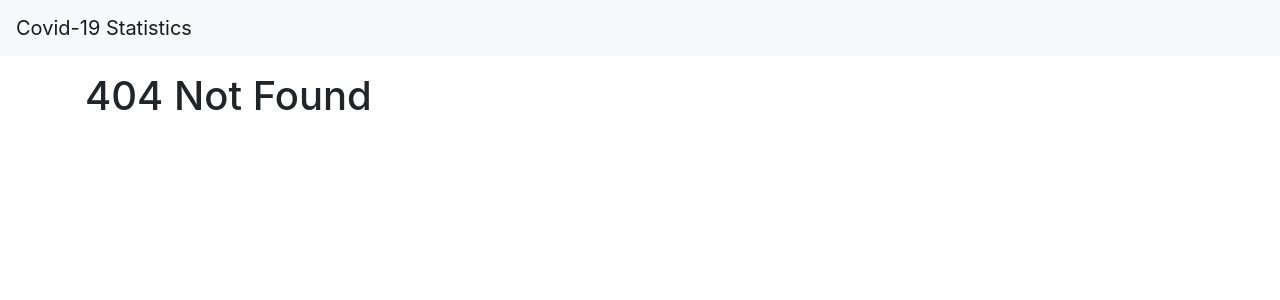
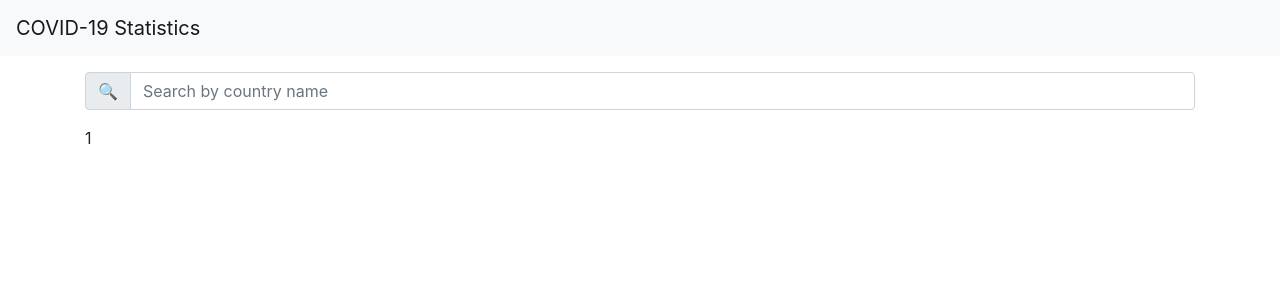
Before and after one commit to GeraldAburto/covid19stats, a React (Create React App) app: page /country/1 in a window 1280 px wide. Before the commit this address had no page. Shown: the top 300 px of the page. Built offline with nearby package versions, Linux system fonts and the light colour scheme.

Commit message:
Show result details on Home Page

```diff
--- a/package.json
+++ b/package.json
@@ -7,6 +7,7 @@
     "@testing-library/react": "^9.5.0",
     "@testing-library/user-event": "^7.2.1",
     "bootstrap": "^4.5.0",
+    "moment": "^2.27.0",
     "node-sass": "^4.14.1",
     "prop-types": "^15.7.2",
     "react": "^16.13.1",
--- a/src/Routes.jsx
+++ b/src/Routes.jsx
@@ -3,12 +3,14 @@ import { BrowserRouter as Router, Switch, Route } from 'react-router-dom';
 import HomePage from './pages/HomePage/HomePage';
 import AboutPage from './pages/AboutPage/AboutPage';
 import NotFoundPage from './pages/NotFoundPage/NotFoundPage';
+import CountryPage from './pages/CountryPage/CountryPage';
 
 const Routes = () => (
   <Router>
     <Switch>
       <Route exact path="/" component={HomePage} />
       <Route path="/about" component={AboutPage} />
+      <Route path="/country/:country" component={CountryPage} />
       <Route path="*" component={NotFoundPage} />
     </Switch>
   </Router>
--- a/src/pages/HomePage/components/SearchBar/SearchBar.jsx
+++ b/src/components/SearchBar/SearchBar.jsx
@@ -1,11 +1,11 @@
 import React from 'react';
 import { InputGroup, FormControl } from 'react-bootstrap';
-import SearchContext from '../../../../contexts/SearchContext';
+import SearchContext from '../../contexts/SearchContext';
 
 const SearchBar = () => (
   <SearchContext.Consumer>
     {
-      ({ setSearch }) => (
+      ({ search, setSearch }) => (
         <InputGroup className="mb-3">
           <InputGroup.Prepend>
             <InputGroup.Text id="basic-addon1"><span role="img" aria-label="Magnifying Glass">🔍</span></InputGroup.Text>
@@ -15,6 +15,7 @@ const SearchBar = () => (
             aria-label="Search"
             aria-describedby="basic-addon1"
             onChange={({ target: { value } }) => setSearch(value)}
+            value={search}
           />
         </InputGroup>
       )
--- a/src/layouts/MainLayout/MainLayout.jsx
+++ b/src/layouts/MainLayout/MainLayout.jsx
@@ -5,7 +5,7 @@ import { Navbar, Container } from 'react-bootstrap';
 const DefaultLayout = ({ children }) => (
   <>
     <Navbar bg="light">
-      <Navbar.Brand>Covid-19 Statistics</Navbar.Brand>
+      <Navbar.Brand>COVID-19 Statistics</Navbar.Brand>
     </Navbar>
     <Container className="mt-3">
       {children}
--- /dev/null
+++ b/src/pages/CountryPage/CountryPage.jsx
@@ -0,0 +1,16 @@
+import React from 'react';
+import { useParams } from 'react-router-dom';
+import { Row, Col } from 'react-bootstrap';
+import SearchBar from '../../components/SearchBar/SearchBar';
+
+const CountryPage = () => {
+  const { country } = useParams();
+  return (
+    <Row>
+      <Col sm={12}><SearchBar /></Col>
+      <Col sm={12}>{country}</Col>
+    </Row>
+  );
+};
+
+export default CountryPage;
--- a/src/pages/HomePage/HomePage.jsx
+++ b/src/pages/HomePage/HomePage.jsx
@@ -1,7 +1,7 @@
 import React, { useMemo, useState, useEffect } from 'react';
 import { Row, Col, Spinner } from 'react-bootstrap';
 import Continent from './components/Continent/Continent';
-import SearchBar from './components/SearchBar/SearchBar';
+import SearchBar from '../../components/SearchBar/SearchBar';
 
 const HomePage = () => {
   const [statistics, setStatistics] = useState([]);
--- a/src/pages/HomePage/components/Continent/Continent.jsx
+++ b/src/pages/HomePage/components/Continent/Continent.jsx
@@ -1,7 +1,10 @@
 import React from 'react';
 import PropTypes from 'prop-types';
-import { Col, Card, ListGroup } from 'react-bootstrap';
+import {
+  Col, Card, ListGroup, Badge, Row,
+} from 'react-bootstrap';
 import { Link } from 'react-router-dom';
+import moment from 'moment';
 import SearchContext from '../../../../contexts/SearchContext';
 
 const Continent = ({ continent, countries }) => (
@@ -15,7 +18,36 @@ const Continent = ({ continent, countries }) => (
                 {
                   countries && countries
                     .filter(({ country }) => country.toLowerCase().includes((search || '').toLocaleLowerCase()))
-                    .map((country) => <ListGroup.Item><Link to={`/${country.country}`}>{ country.country }</Link></ListGroup.Item>)
+                    .map(({
+                      country, cases: { total }, population, time,
+                    }) => (
+                      <ListGroup.Item>
+                        <Row>
+                          <Col sm={12}><Link to={`country/${country}`}>{ country }</Link></Col>
+                          { population && (
+                          <Col sm={6}>
+                            <Badge variant="secondary">
+                              {`Population: ${population}`}
+                            </Badge>
+                          </Col>
+                          )}
+                          { total && (
+                          <Col sm={6}>
+                            <Badge variant="warning">
+                              {`Total cases: ${total}`}
+                            </Badge>
+                          </Col>
+                          )}
+                          { time && (
+                          <Col sm={12}>
+                            <Badge variant="info">
+                              {`Last update: ${moment(time).format('LLL')}`}
+                            </Badge>
+                          </Col>
+                          )}
+                        </Row>
+                      </ListGroup.Item>
+                    ))
                 }
               </ListGroup>
             </Card>
```
Also changed, not shown: 1 other file (tests, documents, lock files or other folders).
